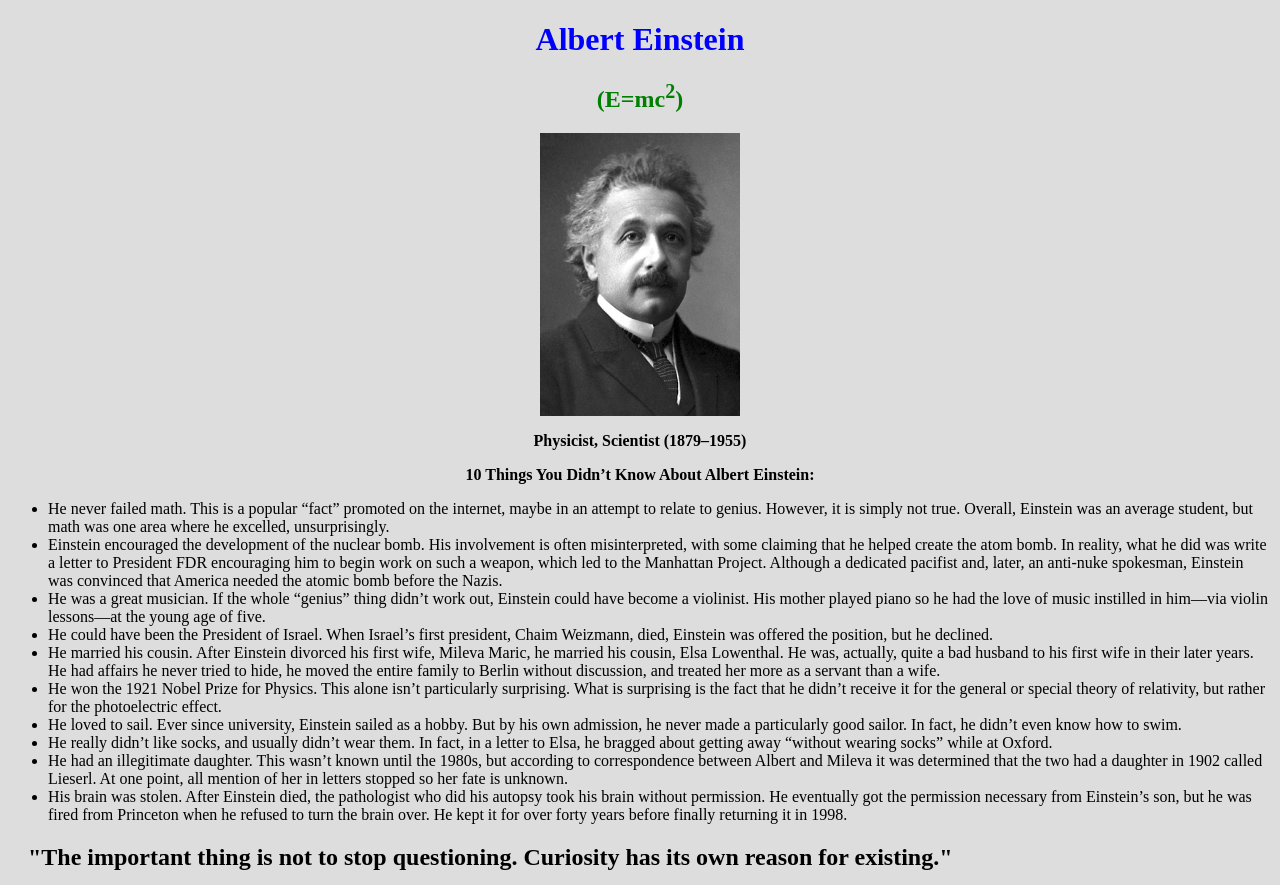
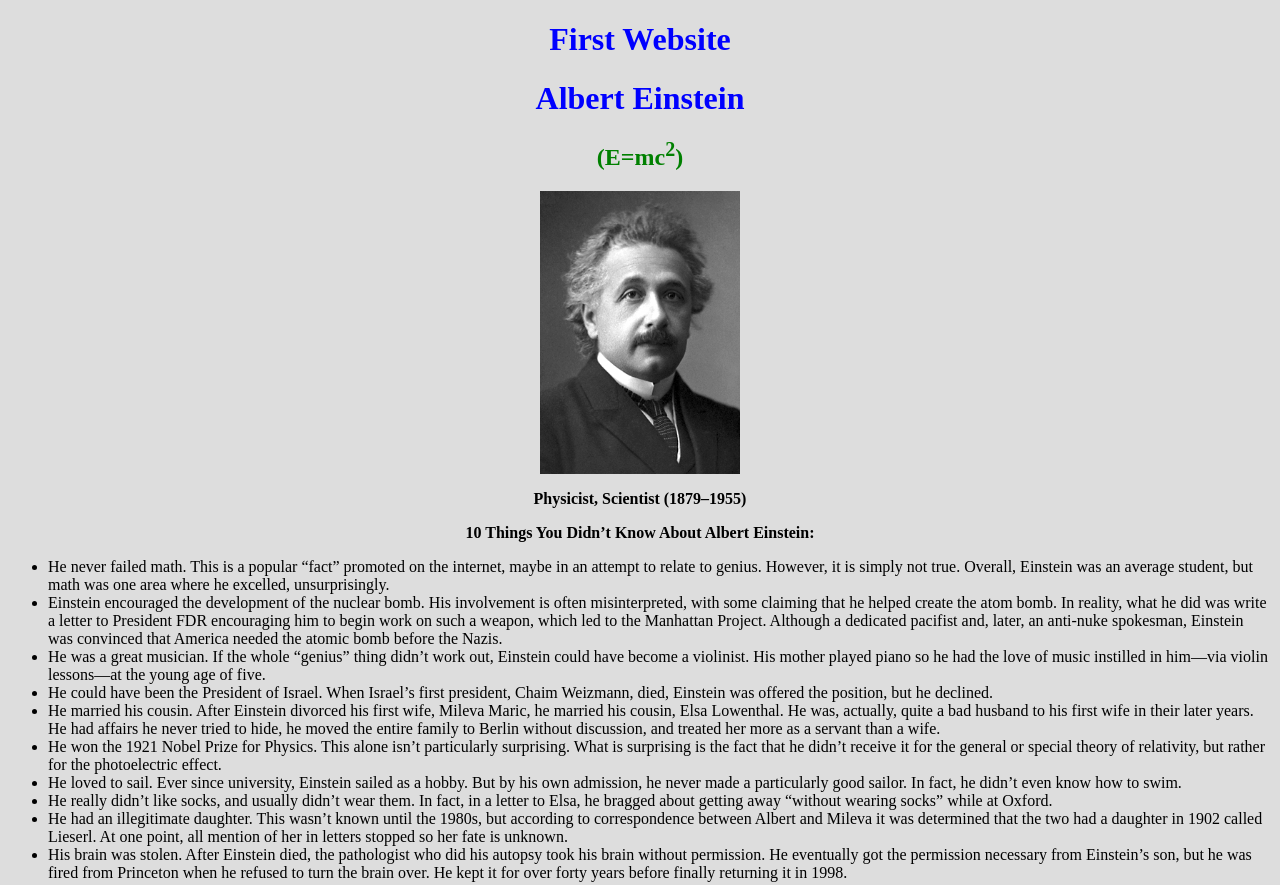
Before and after one commit to Tuhin5084/einstein, a plain HTML site: page einstein.html in a window 1280 px wide. Shown: the top 885 px of the page. Drawn offline with Linux system fonts and the light colour scheme.

Commit message:
Add Heading

```diff
--- a/einstein.html
+++ b/einstein.html
@@ -14,6 +14,8 @@
     <body>
 
         <div class="head">
+
+            <h1>First Website</h1>
 
             <h1>Albert Einstein</h1>
 
```
